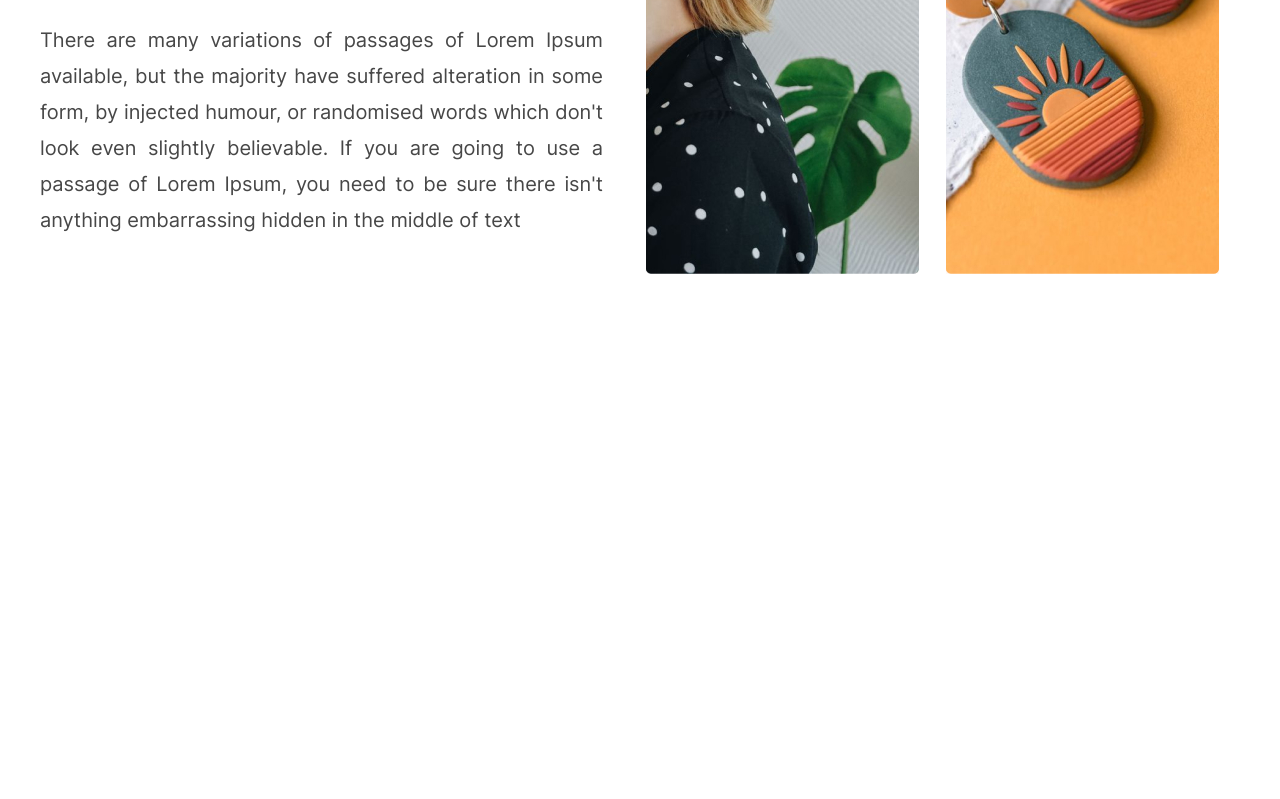
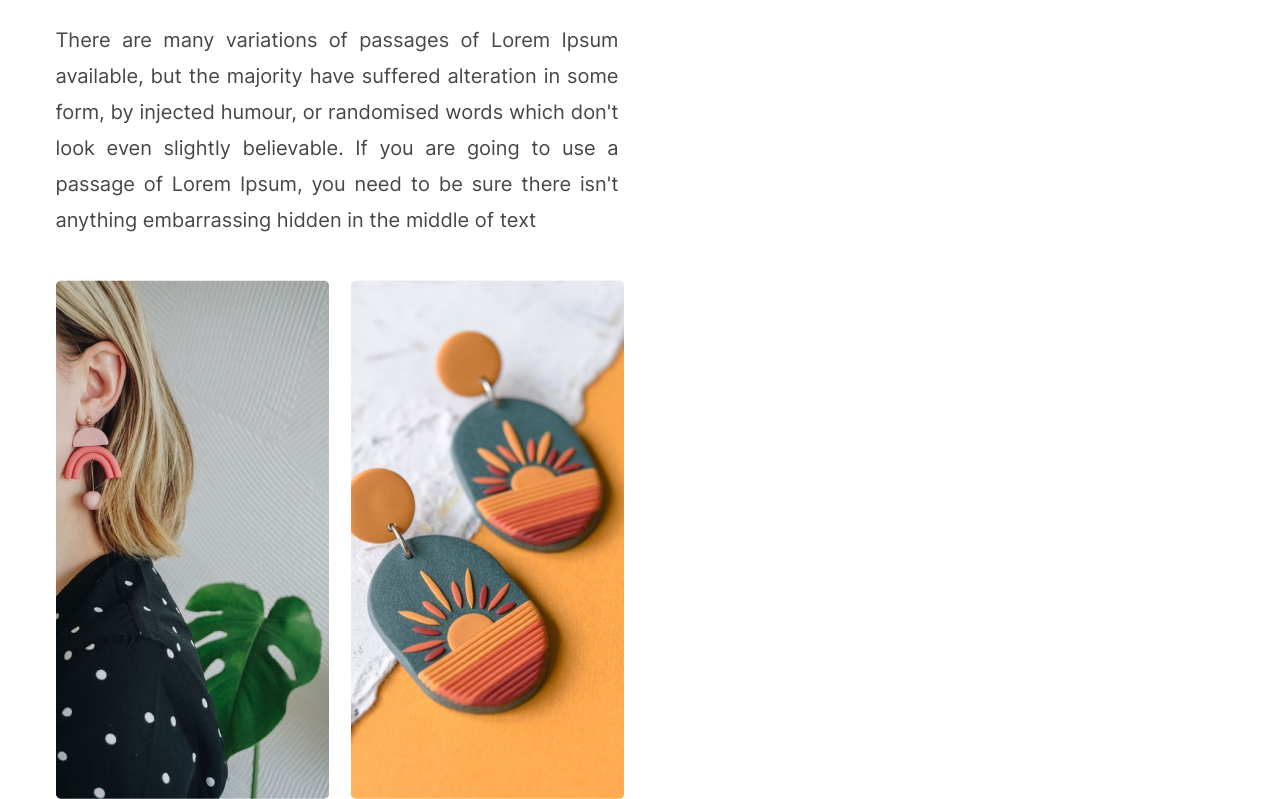
Before and after one commit to YanaPronko/lessons, a plain HTML site: page lesson_6/index.html in a window 1280 px wide. Shown: the part 2684-3483 px from the top of the page. Before the commit the page ends 2964 px from the top, so only its background shows below. Drawn offline with Linux system fonts and the light colour scheme; a web font is replaced by a local one.

Commit message:
fix: merge

```diff
--- a/lesson_6/css/style.css
+++ b/lesson_6/css/style.css
@@ -127,7 +127,7 @@ footer {
 }
 
 .second-container {
-  max-width: 1200px;
+  max-width: 1169px;
   margin: 0 auto;
 }
 
@@ -211,7 +211,7 @@ footer {
   display: inline-block;
   max-width: 563px;
   margin-right: 38px;
-  font-size: 0;
+  /* font-size: 0; */
 }
 
 .content-wrapper-label {
@@ -234,6 +234,13 @@ footer {
   color: #474747;
 }
 
+.image-wrapper {
+  display: inline-block;
+  max-width: 568px;
+  font-size: 0;
+  vertical-align: top;
+}
+
 .first-serge,
 .second-serge {
   max-width: 273px;
--- a/lesson_6/index.html
+++ b/lesson_6/index.html
@@ -121,8 +121,10 @@
         Lorem Ipsum, you need to be sure there isn't anything embarrassing hidden in the middle of text</p>
       </div>
     </div>
-    <img src="img/first-serge.jpg" alt="woman with serge" class="first-serge">
-    <img src="img/second-serge.jpg" alt="pairs of serge" class="second-serge">
+    <div class="image-wrapper">
+      <img src="img/first-serge.jpg" alt="woman with serge" class="first-serge">
+      <img src="img/second-serge.jpg" alt="pairs of serge" class="second-serge">
+    </div>
   </div>
 </body>
 </html>
```
